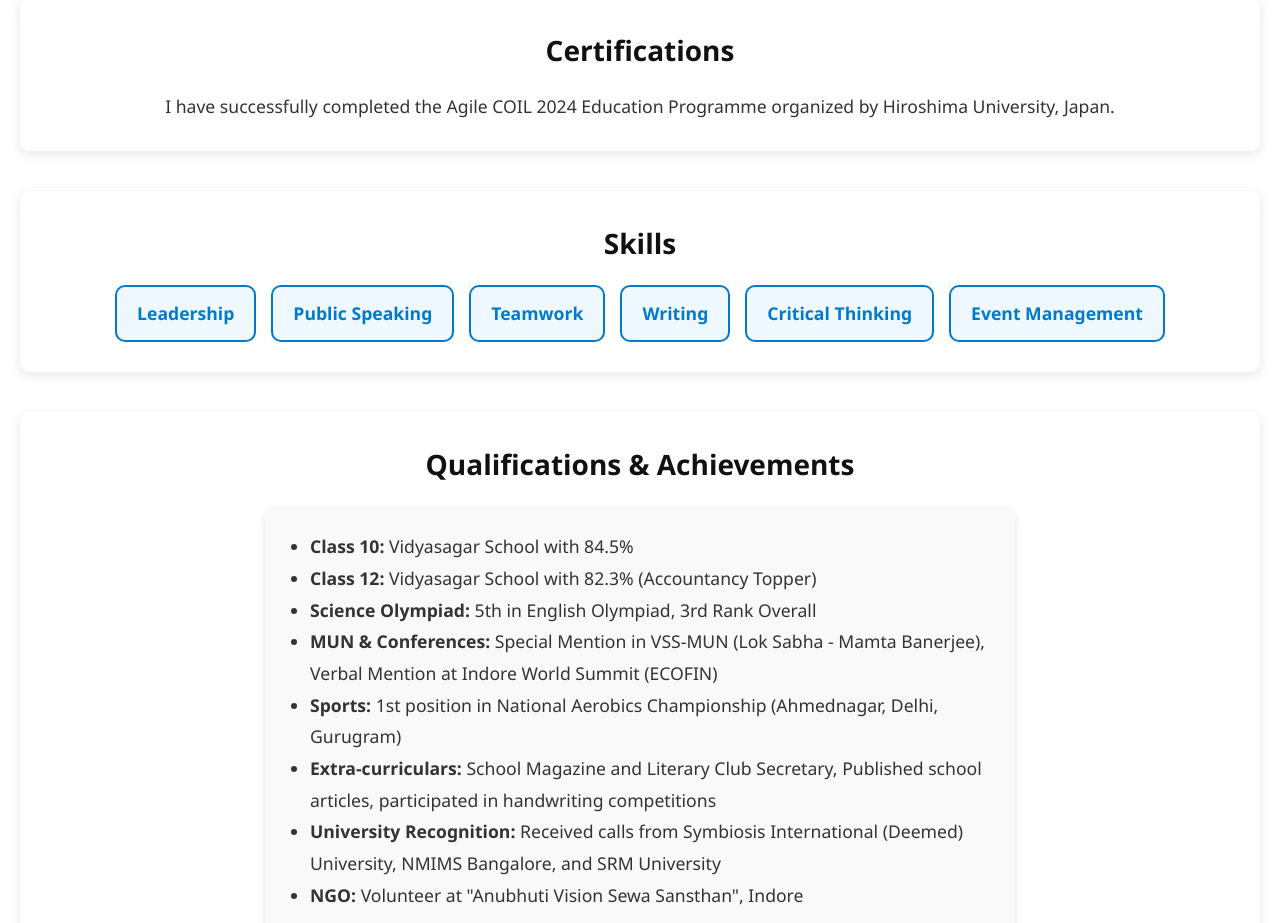
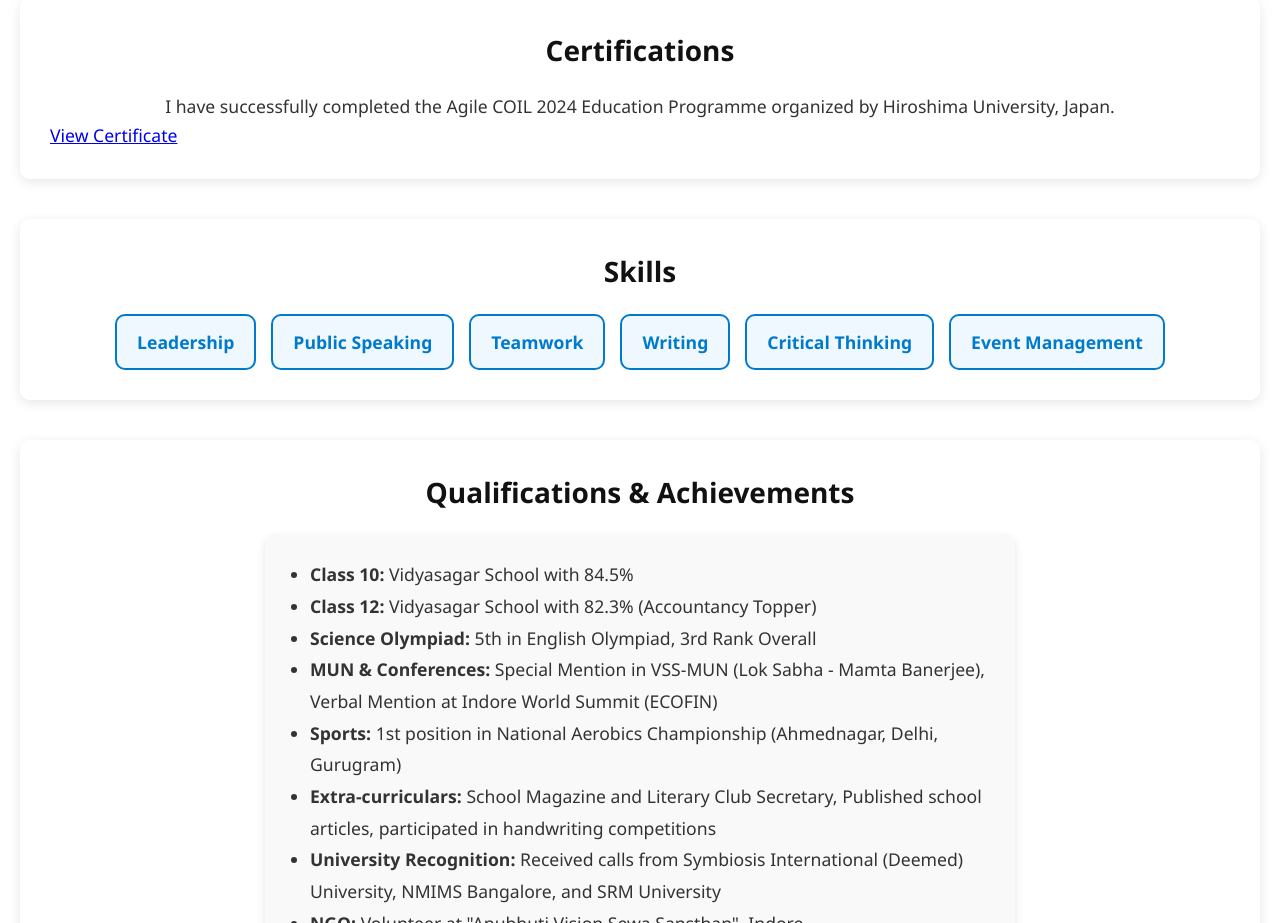
Before and after one commit to Vaidehi2506/Portfolio-Assignment, a plain HTML site: page index.html in a window 1280 px wide. Shown: the part 820-1743 px from the top of the page. Drawn offline with Linux system fonts and the light colour scheme.

Commit message:
Update index.html

```diff
--- a/index.html
+++ b/index.html
@@ -46,6 +46,7 @@
     <section id="certifications" class="content-section">
       <h2>Certifications</h2>
       <p>I have successfully completed the Agile COIL 2024 Education Programme organized by Hiroshima University, Japan.</p>
+       <a href="./images/123.pdf" target="_blank">View Certificate</a>
     </section>
 
     <section id="skills" class="content-section">
```
